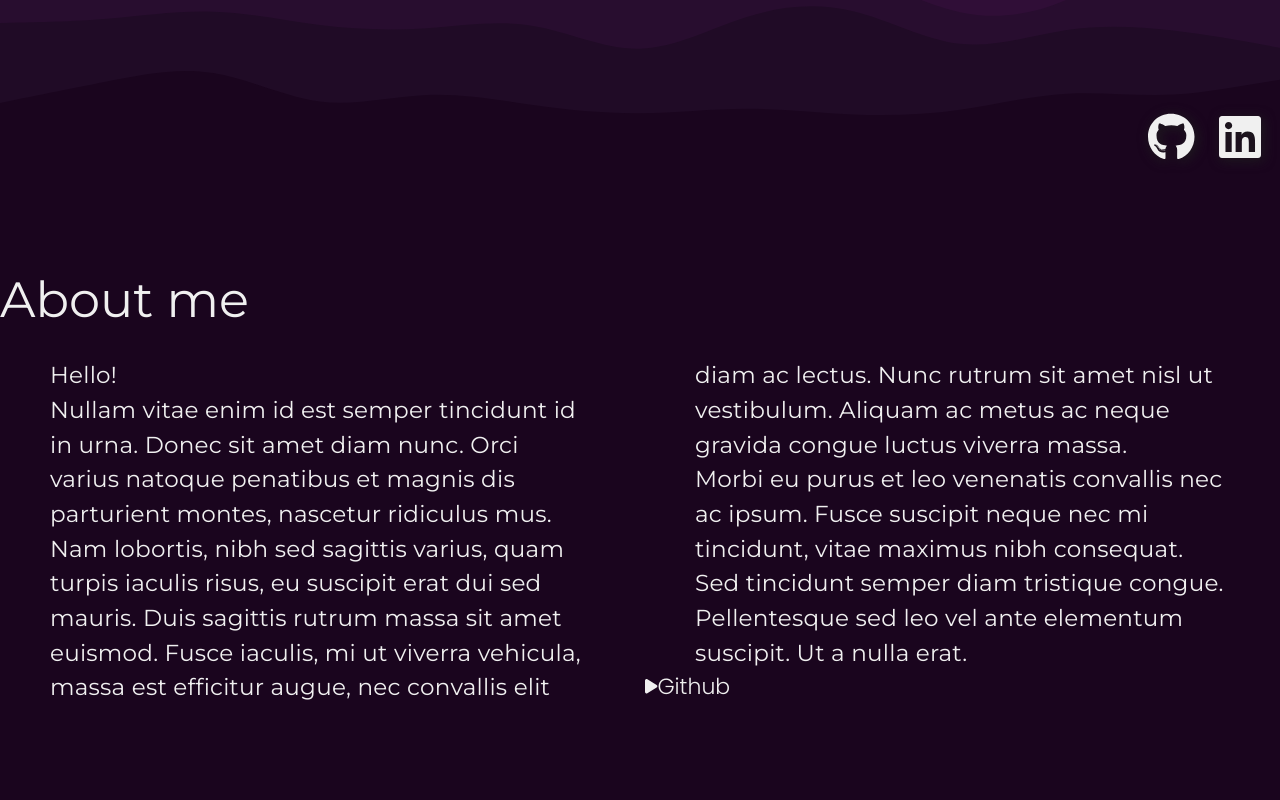
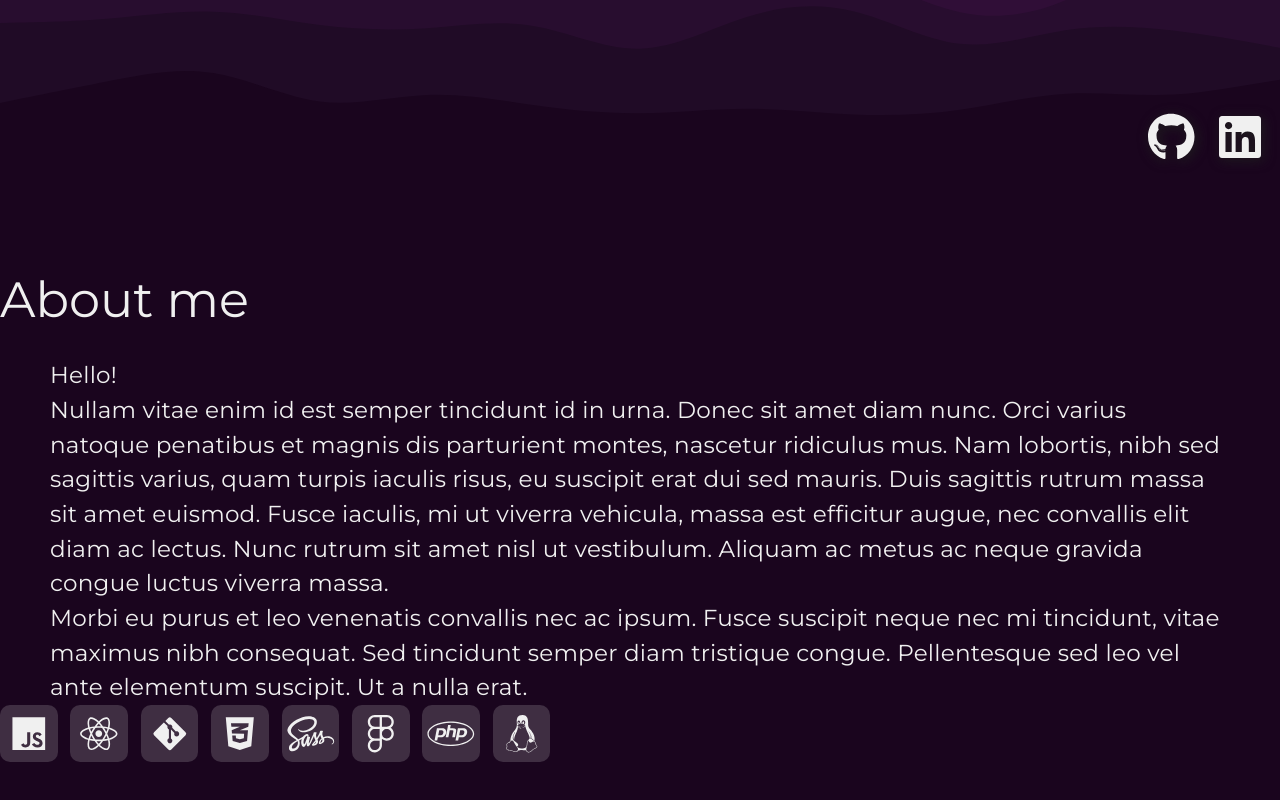
Before and after one commit to TheTasak/Portfolio, a React (Vite) app: page / in a window 1280 px wide. Shown: the part 626-1426 px from the top of the page. Built offline with nearby package versions, Linux system fonts and the light colour scheme.

Commit message:
added icon button

```diff
--- a/src/components/About/About.scss
+++ b/src/components/About/About.scss
@@ -21,8 +21,9 @@
     }
 
     .content {
-        column-count: 2;
-        column-gap: 10px;
+        display: flex;
+        flex-direction: row;
+        flex-wrap: wrap;
 
         .description {
             font-family: 'Montserrat';
--- a/src/components/About/About.tsx
+++ b/src/components/About/About.tsx
@@ -1,6 +1,6 @@
 import "./About.scss";
-import Skill from "./Skill";
-import { faGithub, faLinkedin } from '@fortawesome/free-brands-svg-icons';
+import { faGitAlt, faReact, faJs, faPhp, faFigma, faSass, faLinux, faCss3Alt } from '@fortawesome/free-brands-svg-icons';
+import Icon from "../Utilities/Icon";
 
 const About = () => {
 
@@ -14,9 +14,14 @@ const About = () => {
                         <br></br>
                         Morbi eu purus et leo venenatis convallis nec ac ipsum. Fusce suscipit neque nec mi tincidunt, vitae maximus nibh consequat. Sed tincidunt semper diam tristique congue. Pellentesque sed leo vel ante elementum suscipit. Ut a nulla erat.
                     </div>
-                    <div className="skills">
-                        <Skill icon={faGithub} title="Github" />
-                    </div>
+                    <Icon icon={faJs} title="Javascript"/>
+                    <Icon icon={faReact} title="React"/>
+                    <Icon icon={faGitAlt} title="Git"/>
+                    <Icon icon={faCss3Alt} title="Css"/>
+                    <Icon icon={faSass} title="Sass"/>
+                    <Icon icon={faFigma} title="Figma"/>
+                    <Icon icon={faPhp} title="PHP"/>
+                    <Icon icon={faLinux} title="Linux"/>
                 </div>
             </div>
         </div>
--- a/src/components/About/Skill.scss
+++ /dev/null
@@ -1,4 +0,0 @@
-.skill {
-    text-align: left;
-    font-size: 1rem;
-}
--- a/src/components/About/Skill.tsx
+++ /dev/null
@@ -1,15 +0,0 @@
-import { FontAwesomeIcon } from '@fortawesome/react-fontawesome';
-import { faPlay } from '@fortawesome/free-solid-svg-icons';
-import './Skill.scss';
-
-const Skill = ({icon, title}: {icon: any, title: string}) => {
-    return (
-        <div className='skill'>
-            <FontAwesomeIcon icon={faPlay} size="xs" />
-            {title}
-            {/* <FontAwesomeIcon icon={icon} size="1x" /> */}
-        </div>
-    )
-}
-
-export default Skill;
--- /dev/null
+++ b/src/components/Utilities/Icon.scss
@@ -0,0 +1,48 @@
+.icon {
+    transition: 0.4s background-color ease-in-out;
+
+    position: relative;
+    display: flex;
+    flex-direction: column;
+    justify-content: center;
+    align-content: center;
+
+    width: clamp(50px, 4.5vw, 200px);
+    height: clamp(50px, 4.5vw, 200px);
+    margin-right: 1vw;
+    border-radius: 10px;
+    background-color: rgba($color: #d1d1d1, $alpha: 0.2);
+
+    font-size: 1.7rem;
+    cursor: pointer;
+
+    svg {
+        transition: 0.5s transform ease-in-out;
+    }
+
+    .text {
+        transition: 0.5s opacity ease-in-out, 0.6s transform ease-in-out, 0.3s filter ease-in-out;
+
+        position: absolute;
+        bottom: 0.25rem;
+        left: 50%;
+        transform: translateX(-50%) translateY(50%) scale(150%);
+        filter: blur(2px);
+        opacity: 0;
+
+        font-size: 0.4rem;
+        font-family: 'Montserrat';
+    }
+
+    &:hover {
+        background-color: rgba($color: #d1d1d1, $alpha: 0.25);
+        svg {
+            transform: scale(80%) translateY(-20%);
+        }
+        .text {
+            transform: translateX(-50%) translateY(0%) scale(100%);
+            filter: blur(0);
+            opacity: 1;
+        }
+    }
+}
--- /dev/null
+++ b/src/components/Utilities/Icon.tsx
@@ -0,0 +1,15 @@
+import { FontAwesomeIcon } from '@fortawesome/react-fontawesome';
+import './Icon.scss';
+
+const Icon = ({icon, title}: {icon: any, title: string}) => {
+    return (
+        <div className='icon'>
+            <FontAwesomeIcon icon={icon} size="1x" />
+            <div className='text'>
+                {title}
+            </div>
+        </div>
+    )
+}
+
+export default Icon;
```
